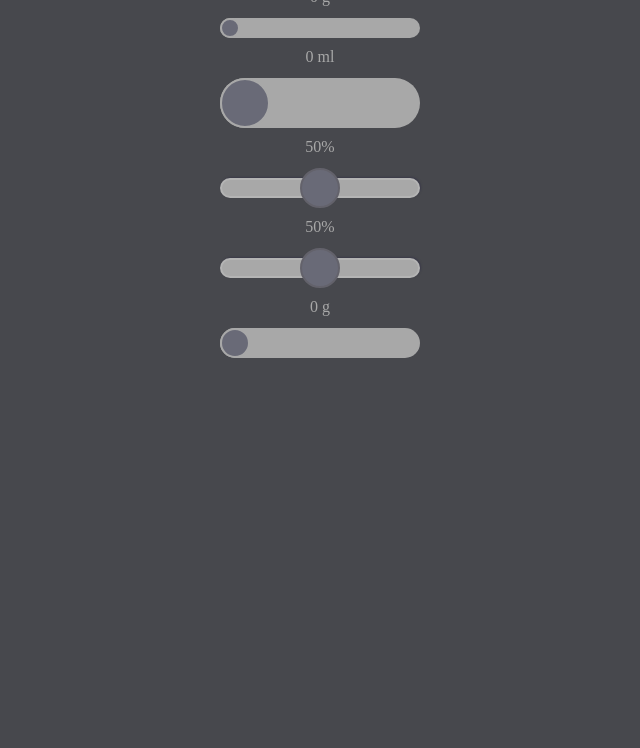
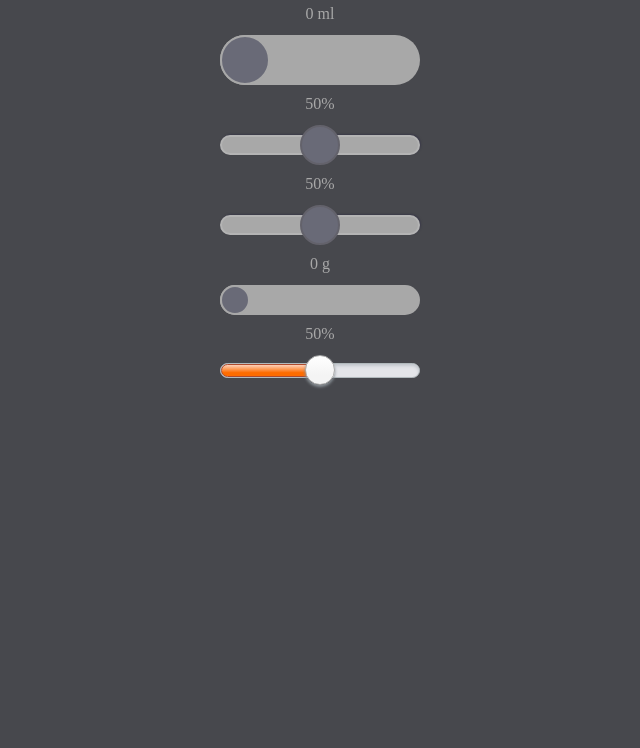
Before and after one commit to peutetre/Slider.js, a plain HTML site: page examples/index.html in a window 1280 px wide. Shown: the part 52-800 px from the top of the page, without its empty margins (320-960 px from the left). Drawn offline with Linux system fonts and the light colour scheme.

Commit message:
add progress bar
with new example

```diff
--- a/examples/example.js
+++ b/examples/example.js
@@ -3,24 +3,7 @@ window.document.addEventListener("DOMContentLoaded", function (){
 
     function $(elt) { return window.document.getElementById(elt); }
 
-    window.document.body.addEventListener("touchstart", function (evt) {
-        evt.preventDefault();
-    }, false);
-
-    window.a = new Slider({
-        min : 0,
-        max : 300,
-        step : 1,
-        width : 200,
-        label : true,
-        labelf : function (val) {
-            return val + " g";
-        },
-        container : $("container1"),
-        f : function (val) {
-            console.log(val);
-        }
-    }).bind();
+    window.document.addEventListener("touchstart", function (evt) { evt.preventDefault(); }, false);
 
     window.b = new Slider({
         min : 0,
@@ -95,4 +78,27 @@ window.document.addEventListener("DOMContentLoaded", function (){
         }
     }).bind();
 
+    window.f = new Slider({
+        min : 0,
+        max : 100,
+        step : 1,
+        initPos : 50,
+        width : 200,
+        buttonWidth: 30,
+        label : true,
+        labelf : function (val) {
+            return val + "%";
+        },
+        container : $("container6"),
+        progress : true,
+        f : function (val) {
+            console.log("Slider d value: " + val);
+        },
+        sliderCls:"orange",
+        barCls:"orange",
+        progressCls:"orange-slider",
+        btnCls:"orange-button",
+        progressValCls:"orange-progress"
+    }).bind();
+
 }, false);
--- a/examples/index.html
+++ b/examples/index.html
@@ -3,18 +3,27 @@
     <head>
         <title>Slider.js example</title>
         <meta name="apple-mobile-web-app-capable" content="yes">
-        <meta name="viewport" content="initial-scale=1.0, user-scalable=no, initial-scale=1.0, maximun-scale=1.0">
+        <meta name="viewport" content="initial-scale=1.0, user-scalable=no, initial-scale=1.0">
     </head>
     <body>
         <style type="text/css">
             * {
                 box-sizing:border-box;
+                margin:0;
+                -webkit-tap-highlight-color: rgba(0,0,0,0);
+                -webkit-touch-callout: none;
+                -webkit-user-select: none;
             }
             body {
                 font-family:"Chalkboard SE";
                 color:#A8A8A8;
                 background:#47484D;
-                margin-top:40px;
+                text-align:center;
+                width:100%;
+                height:100%;
+            }
+            h1 {
+                padding-bottom:10px;
             }
             .container {
                 width:300px;
@@ -44,13 +53,44 @@
                 border: 2px solid #63626B;
                 background: #696A77;
             }
+            /* orange style */
+            .orange { background:transparent; }
+            .orange-slider {
+                background-color: #E4E5E9;
+                border: 1px solid #B1B9BC;
+                -webkit-box-shadow: inset 0 2px 3px #C1C6CC;
+                box-shadow: inset 0 2px 3px #C1C6CC;
+                z-index: 1;
+                border-radius:30px;
+                background-image: -webkit-gradient(linear, 0% 0%, 0% 70%, from(#fed0b9), to(#FE6C00)) 50%;
+            }
+            .orange-progress {
+                width: 0;
+                position: relative;
+                z-index: 2;
+                background-image: -webkit-gradient(linear, 0% 0%, 0% 70%, from(#fed0b9), to(#FE6C00));
+                border: 1px solid #AE4B2D;
+                border-radius: 30px;
+            }
+            .orange-button {
+                z-index: 10;
+                border-radius: 30px;
+                border: 1px solid #aaa;
+                background-image: -webkit-gradient(linear, 0% 0%, 0% 70%, from(#fff), to(#F4F4F4));
+                -webkit-box-shadow: 0 2px 3px #8B9298;
+                box-shadow: 0 2px 3px #8B9298;
+            }
+            .orange-button.active {
+                background-image: -webkit-gradient(linear, 0% 0%, 0% 70%, from(#C4C4C4), to(#F4F4F4));
+            }
         </style>
 
-        <div id="container1" class="container"></div>
+        <h1>Slider.js example</h1>
         <div id="container2" class="container"></div>
         <div id="container3" class="container"></div>
         <div id="container4" class="container"></div>
         <div id="container5" class="container"></div>
+        <div id="container6" class="container"></div>
 
         <script src="../slider.js"></script>
         <script src="example.js"></script>
--- a/slider.js
+++ b/slider.js
@@ -46,6 +46,7 @@
         this.barCls = this.options.barCls || "slider-bar";
         this.btnCls = this.options.btnCls || "slider-button";
         this.progressCls = this.options.progressCls || "slider-progress";
+        this.progressValCls = this.options.progressValCls || "slider-progress-val";
 
         this.elt = createDOMElt("div");
         this.bar = createDOMElt("div");
@@ -80,13 +81,22 @@
 
         if (this.hasProgress) {
             this.progress = createDOMElt("div");
+            this.progressVal = createDOMElt("div");
             css(this.progress, {
                 width:"100%",
                 height: toPx(this.buttonWidth/2),
                 position:"absolute",
                 bottom : toPx(this.buttonWidth/4)
             });
+            css(this.progressVal, {
+                width:"100%",
+                height: "100%",
+                position:"absolute",
+                bottom : 0
+            });
             this.progress.classList.add(this.progressCls);
+            this.progressVal.classList.add(this.progressValCls);
+            this.progress.appendChild(this.progressVal);
             this.bar.appendChild(this.progress);
         }
 
@@ -136,6 +146,7 @@
             else if (x > this.width - this.buttonWidth) this.delta = this.width - this.buttonWidth;
             else this.delta = x;
             this._translate(this.delta);
+            this._renderBar(this.delta);
             this._update();
         }
     };
@@ -159,6 +170,7 @@
             this.pos = parseInt( (val - this.min) * (this.width-this.buttonWidth) / (this.max - this.min), 10);
             this.delta = this.pos;
             this._translate(this.pos);
+            this._renderBar(this.pos);
             this._update(force, noCallback);
             this.lastVal = val;
         }
@@ -176,4 +188,8 @@
             this.timestamp = getTimeStamp();
         }
     };
+
+    w.Slider.prototype._renderBar = function (val) {
+        if (this.hasProgress) this.progressVal.style.width = (val + 10 ) + "px";
+    };
 })(window);
```
Also changed, not shown: 1 other file.
